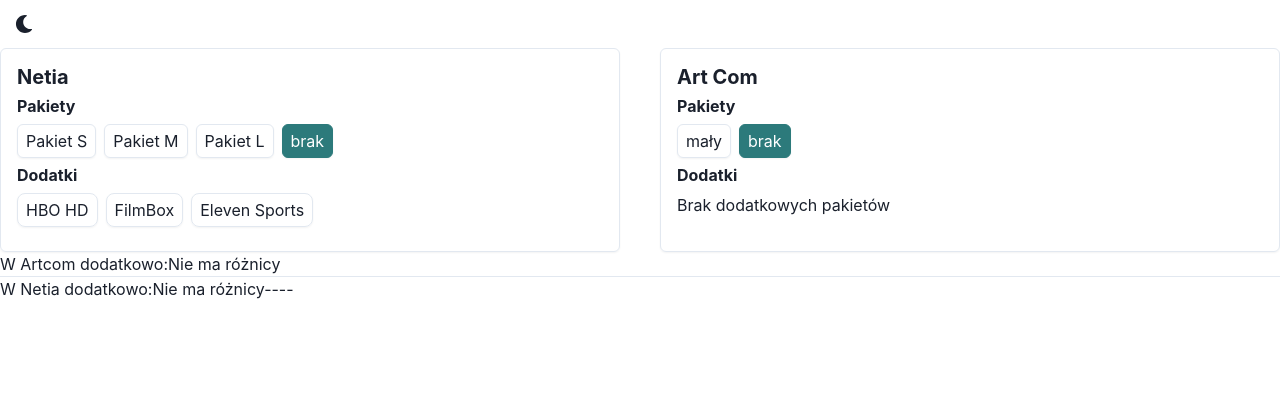
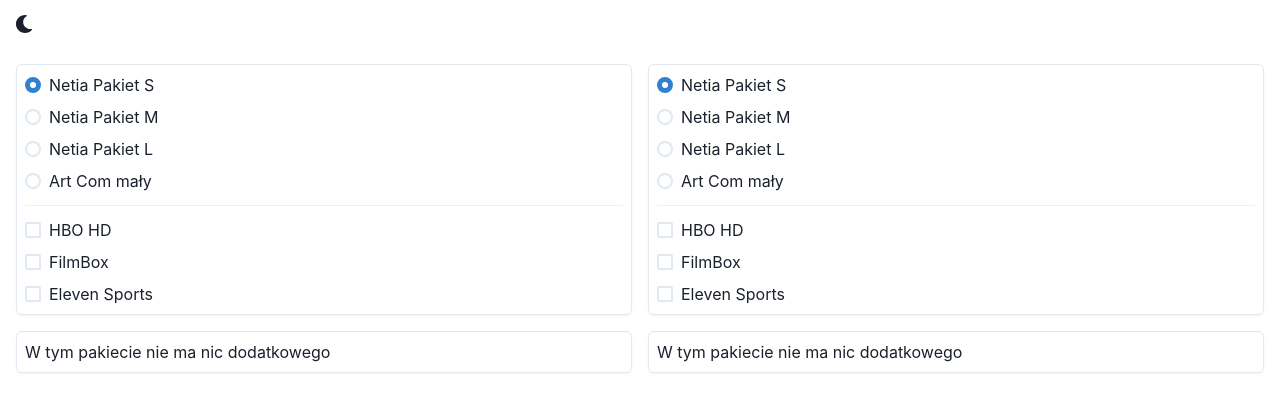
Before and after one commit to patrykgacek/compare-tv-packages, a React (Create React App) app: page / in a window 1280 px wide. Shown: the top 412 px of the page. Built offline with nearby package versions, Linux system fonts and the light colour scheme.

Commit message:
First version of the app

```diff
--- a/src/App.js
+++ b/src/App.js
@@ -1,80 +1,158 @@
-import { Box, ChakraProvider, SimpleGrid, Text, theme } from "@chakra-ui/react"
+import { Box, ChakraProvider, Checkbox, CheckboxGroup, Divider, Radio, RadioGroup, SimpleGrid, Text, theme, VStack } from "@chakra-ui/react"
 import { ColorModeSwitcher } from "./components/ColorModeSwitcher"
-import TvProviderCard from "./components/TvProviderCard"
 import { allPrograms } from "./data/allPrograms"
 import { artcom } from "./data/artcom"
 import { netia } from "./data/netia"
-import { useState } from "react"
+import { useEffect, useState } from "react"
+
+const getPackages = (provider) => {
+  const providerName = provider.name
+  const packages = JSON.parse(JSON.stringify(provider.packages))
+  packages.forEach(el => {
+    el.name = `${providerName} ${el.name}`
+    el.extraPackages = provider.extraPackages
+  })
+  return packages
+}
+
+const packages = getPackages(netia).concat(getPackages(artcom))
 
 const App = () => {
 
-  const [packageNetia, setPackageNetia] = useState(-1)
-  const [extraPackageNetia, setExtraPackageNetia] = useState([])
-  const handlePackageChangeNetia = idx => setPackageNetia(idx)
-  const handleExtraPackageChangeNetia = idx => setExtraPackageNetia(idx)
+  const [firstProvider, setFirstProvider] = useState('0')
+  const [secondProvider, setSecondProvider] = useState('0')
+  const [firstExtraPackages, setFirstExtraPackages] = useState([])
+  const [secondExtraPackages, setSecondExtraPackages] = useState([])
 
-  const [packageArtcom, setPackageArtcom] = useState(-1)
-  const [extraPackageArtcom, setExtraPackageArtcom] = useState([])
-  const handlePackageChangeArtcom = idx => setPackageArtcom(idx)
-  const handleExtraPackageChangeArtcom = idx => setExtraPackageArtcom(idx)
+  const [chosenFEP, setChosenFEP] = useState([])
+  const [chosenSEP, setChosenSEP] = useState([])
 
-  let netiaProgramsDif
-  let netiaExtraPrograms
-  let artcomProgramsDif
-  let netiaPrograms
-  let artcomPrograms
-  let diffrence
-  let diffrence2
+  const [diffrenceFP, setDiffrenceFP] = useState([])
+  const [diffrenceSP, setDiffrenceSP] = useState([])
 
-  if (packageNetia !== -1 && packageArtcom !== -1)
-  {
-    netiaExtraPrograms = []
-    extraPackageNetia.forEach(idx => netiaExtraPrograms = netiaExtraPrograms.concat(netia.extraPackages[idx].programs))
-    netiaPrograms = netia.packages[packageNetia].programs.concat(netiaExtraPrograms)
-    artcomPrograms = artcom.packages[packageArtcom].programs
-    netiaProgramsDif = netiaPrograms.filter(el => !artcom.packages[packageArtcom].programs.includes(el))
-    artcomProgramsDif = artcomPrograms.filter(el => !netia.packages[packageNetia].programs.includes(el))
-    diffrence = artcomProgramsDif.map(programId => (
+  useEffect(() => {
+    setFirstExtraPackages(packages[firstProvider].extraPackages)
+  }, [firstProvider])
+
+  useEffect(() => {
+    setSecondExtraPackages(packages[secondProvider].extraPackages)
+  }, [secondProvider])
+
+
+  useEffect(() => {
+    let programsF = []
+    let programsS = []
+
+    chosenFEP.forEach(idx => programsF = programsF.concat(packages[firstProvider].extraPackages[idx].programs))
+    programsF = programsF.concat(packages[firstProvider].programs)
+    programsF = [...new Set(programsF)]
+
+    chosenSEP.forEach(idx => programsS = programsS.concat(packages[secondProvider].extraPackages[idx].programs))
+    programsS = programsS.concat(packages[secondProvider].programs)
+    programsS = [...new Set(programsS)]
+
+    let programsFDif = programsF.filter(el => !programsS.includes(el))
+    let programsSDif = programsS.filter(el => !programsF.includes(el))
+
+    setDiffrenceFP(programsFDif.map(programId => (
       {
         "id": programId,
         "name": allPrograms.find(el => el.id === programId).name
       }
-    ))
-    diffrence2 = netiaProgramsDif.map(programId => (
+    )))
+
+    setDiffrenceSP(programsSDif.map(programId => (
       {
         "id": programId,
         "name": allPrograms.find(el => el.id === programId).name
       }
-    ))
-  }
+    )))
 
-
-
-
-
+  }, [firstProvider, secondProvider, chosenFEP, chosenSEP])
 
   return (
     <ChakraProvider theme={theme}>
       <ColorModeSwitcher m='1'/>
-      <Box>
-        <SimpleGrid minChildWidth='320px' spacing='40px'>
-          <TvProviderCard provider={netia}
-            changePackage={(idx) => handlePackageChangeNetia(idx)}
-            changeExtraPackage={(idx) => handleExtraPackageChangeNetia(idx)}/>
-          <TvProviderCard provider={artcom}
-            changePackage={(idx) => handlePackageChangeArtcom(idx)}
-            changeExtraPackage={(idx) => handleExtraPackageChangeArtcom(idx)}/>
-
-        </SimpleGrid>
-        W Artcom dodatkowo:
-        {!!diffrence ? diffrence.map(el => <Text key={el.id}>{el.name}</Text>) : ("Nie ma różnicy")}
-        <hr />
-        W Netia dodatkowo:
-        {!!diffrence2 ? diffrence2.map(el => <Text key={el.id}>{el.name}</Text>) : ("Nie ma różnicy")}
-        ----
-        {extraPackageNetia} {extraPackageArtcom}
-
-      </Box>
+      <SimpleGrid minChildWidth='320px' spacing='4' m='4'>
+        <Box borderWidth='1px'
+        borderRadius='md'
+        boxShadow='sm'
+        p='2'>
+          <RadioGroup
+          onChange={setFirstProvider}
+          value={firstProvider}>
+            <VStack align='left'>
+              {packages.map((pck, idx) => (
+                <Radio value={idx.toString()} key={idx}>{pck.name}</Radio>
+              ))}
+            </VStack>
+          </RadioGroup>
+          <Divider my='3' />
+          <VStack align='left'>
+            {firstExtraPackages.length ? (
+              <CheckboxGroup onChange={setChosenFEP}>
+                {firstExtraPackages.map((pck, idx) => (
+                  <Checkbox value={idx.toString()} key={idx}>{pck.name}</Checkbox>
+                ))}
+              </CheckboxGroup>
+            ) : (<Text>Brak dodatkowych pakietów</Text>)}
+          </VStack>
+        </Box>
+        <Box borderWidth='1px'
+        borderRadius='md'
+        boxShadow='sm'
+        p='2'>
+          <RadioGroup
+          onChange={setSecondProvider}
+          value={secondProvider}>
+            <VStack align='left'>
+              {packages.map((pck, idx) => (
+                <Radio value={idx.toString()} key={idx}>{pck.name}</Radio>
+              ))}
+            </VStack>
+          </RadioGroup>
+          <Divider my='3' />
+          <VStack align='left'>
+            {secondExtraPackages.length ? (
+              <CheckboxGroup onChange={setChosenSEP}>
+                {secondExtraPackages.map((pck, idx) => (
+                  <Checkbox value={idx.toString()} key={idx}>{pck.name}</Checkbox>
+                ))}
+              </CheckboxGroup>
+            ) : (<Text>Brak dodatkowych pakietów</Text>)}
+          </VStack>
+        </Box>
+      </SimpleGrid>
+      <SimpleGrid minChildWidth='320px' spacing='4' m='4'>
+        <Box borderWidth='1px'
+          borderRadius='md'
+          boxShadow='sm'
+          p='2'>
+            {diffrenceFP.length ? (
+              <>
+                <Text>Dodatkowo w {packages[firstProvider].name}</Text>
+                <Divider my='3' />
+                {diffrenceFP.map(pck => (
+                  <Text key={pck.id}>{pck.name}</Text>
+                ))}
+              </>
+            ) : (<Text>W tym pakiecie nie ma nic dodatkowego</Text>)}
+        </Box>
+        <Box borderWidth='1px'
+          borderRadius='md'
+          boxShadow='sm'
+          p='2'>
+            {diffrenceSP.length ? (
+              <>
+                <Text>Dodatkowo w {packages[secondProvider].name}</Text>
+                <Divider my='3' />
+                {diffrenceSP.map(pck => (
+                  <Text key={pck.id}>{pck.name}</Text>
+                ))}
+              </>
+            ) : (<Text>W tym pakiecie nie ma nic dodatkowego</Text>)}
+        </Box>
+      </SimpleGrid>
     </ChakraProvider>
   )
 }
--- a/src/data/artcom.js
+++ b/src/data/artcom.js
@@ -8,4 +8,12 @@
       ],
     },
   ],
+  "extraPackages": [
+    {
+      "name": "super",
+      "programs": [
+        1, 2, 3, 5, 7
+      ],
+    },
+  ],
 }
```
